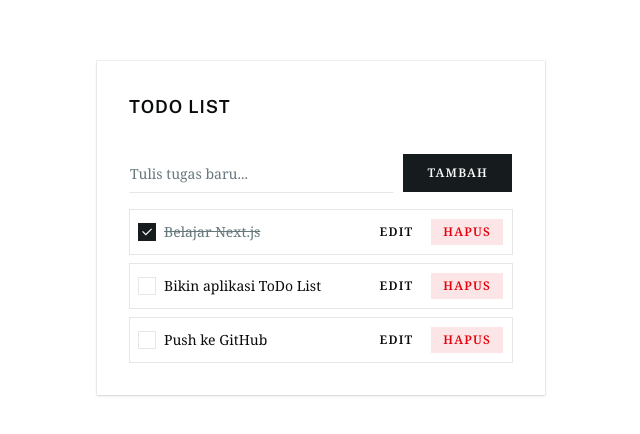
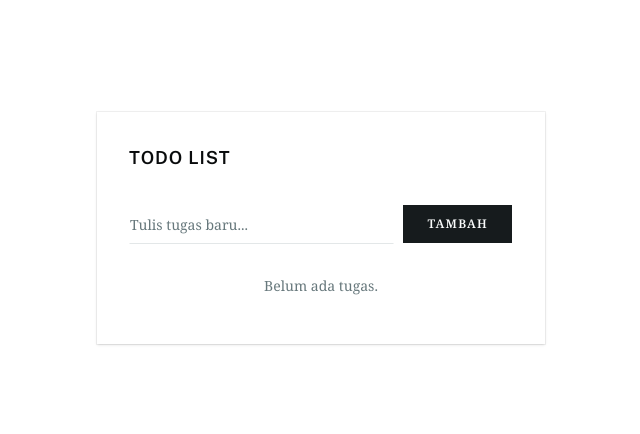
Before and after one commit to s0lix-x/crudToDoList, a Next.js app: page / in a window 1280 px wide. Shown: the part 172-606 px from the top of the page, without its empty margins (319-959 px from the left). Built offline with nearby package versions, Linux system fonts and the light colour scheme.

Commit message:
refactor: empty initial todos and remove spread operator

```diff
--- a/app/page.tsx
+++ b/app/page.tsx
@@ -13,11 +13,7 @@ interface Todo {
 }
 
 export default function Page() {
-  const [todos, setTodos] = useState<Todo[]>([
-    { id: 1, text: "Belajar Next.js", completed: true },
-    { id: 2, text: "Bikin aplikasi ToDo List", completed: false },
-    { id: 3, text: "Push ke GitHub", completed: false },
-  ])
+  const [todos, setTodos] = useState<Todo[]>([])
   const [input, setInput] = useState("")
   const [editingId, setEditingId] = useState<number | null>(null)
   const [editText, setEditText] = useState("")
@@ -26,22 +22,28 @@ export default function Page() {
     e.preventDefault()
     if (!input.trim()) return
 
-    setTodos([
-      ...todos,
-      {
-        id: Date.now(),
-        text: input.trim(),
-        completed: false,
-      },
-    ])
+    const newTodo: Todo = {
+      id: Date.now(),
+      text: input.trim(),
+      completed: false,
+    }
+
+    setTodos(todos.concat(newTodo))
     setInput("")
   }
 
   const handleToggle = (id: number) => {
     setTodos(
-      todos.map((todo) =>
-        todo.id === id ? { ...todo, completed: !todo.completed } : todo
-      )
+      todos.map((todo) => {
+        if (todo.id === id) {
+          return {
+            id: todo.id,
+            text: todo.text,
+            completed: !todo.completed,
+          }
+        }
+        return todo
+      })
     )
   }
 
@@ -57,9 +59,16 @@ export default function Page() {
   const handleSaveEdit = (id: number) => {
     if (!editText.trim()) return
     setTodos(
-      todos.map((todo) =>
-        todo.id === id ? { ...todo, text: editText.trim() } : todo
-      )
+      todos.map((todo) => {
+        if (todo.id === id) {
+          return {
+            id: todo.id,
+            text: editText.trim(),
+            completed: todo.completed,
+          }
+        }
+        return todo
+      })
     )
     setEditingId(null)
   }
```
